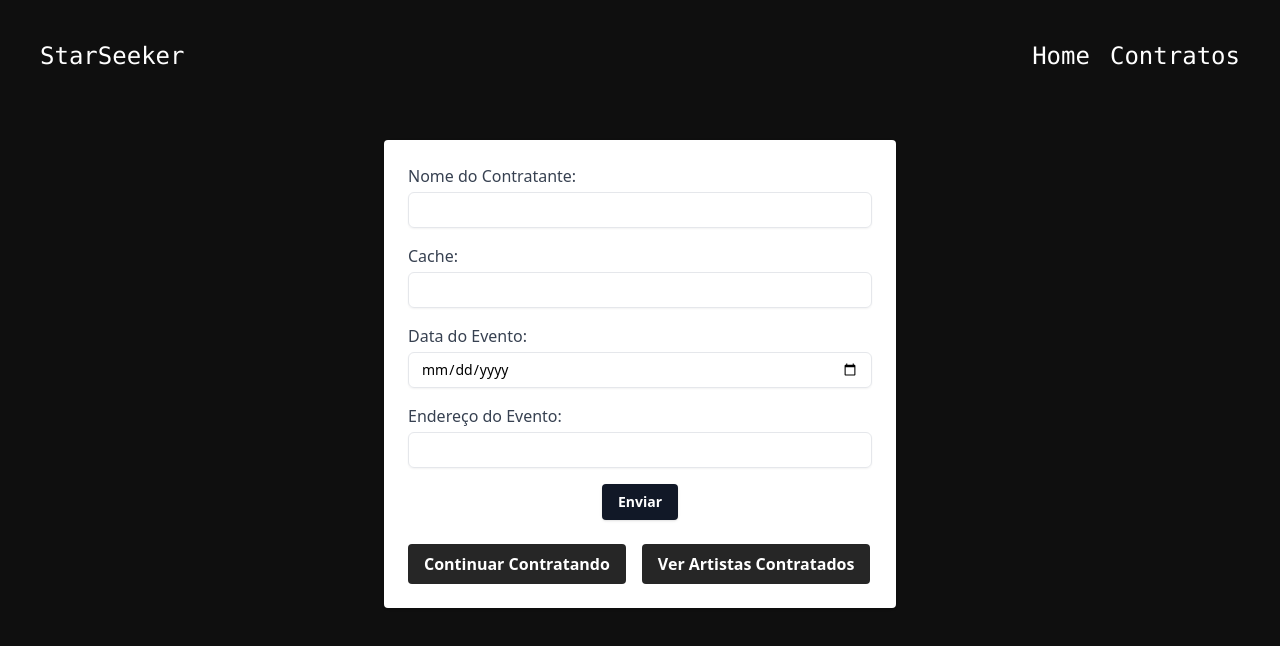
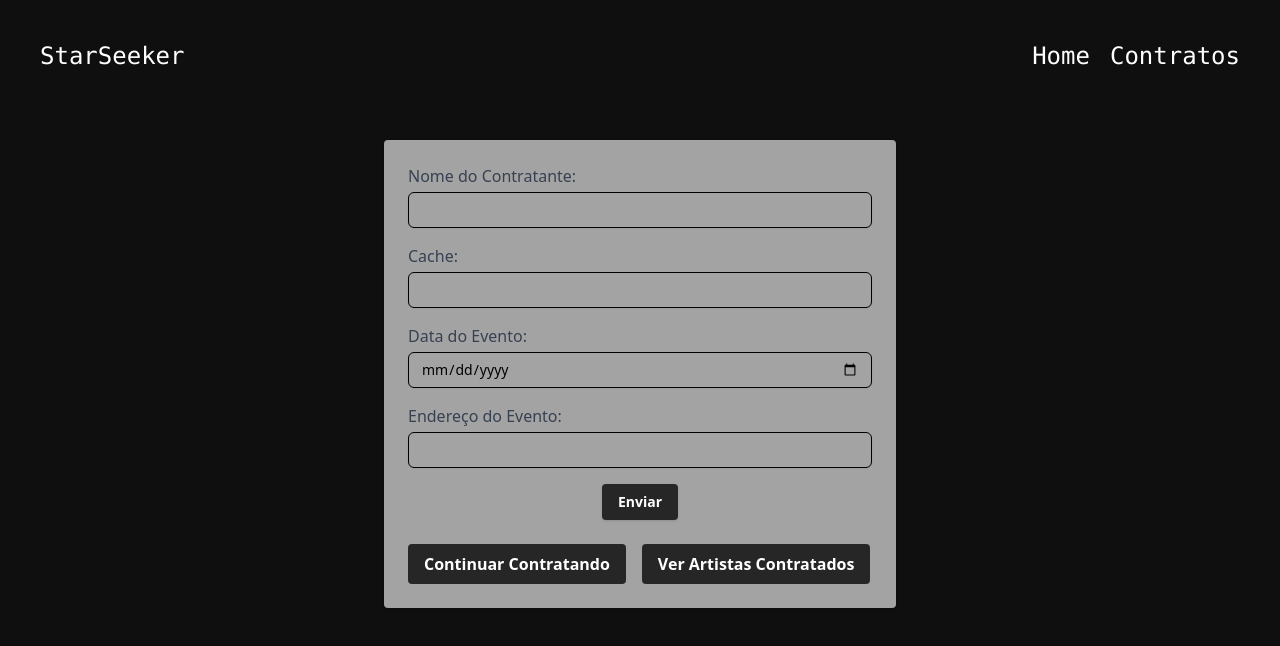
Before and after one commit to kopz9/teste-tecnico, a React (Vite) app: page /form in a window 1280 px wide. Shown: the top 646 px of the page. Built offline with nearby package versions, Linux system fonts and the light colour scheme.

Commit message:
add date formater

```diff
--- a/package.json
+++ b/package.json
@@ -16,6 +16,7 @@
     "class-variance-authority": "^0.7.0",
     "clsx": "^2.1.0",
     "concurrently": "^8.2.2",
+    "date-fns": "^3.3.1",
     "express": "^4.18.3",
     "node-fetch": "^3.3.2",
     "react": "^18.2.0",
--- a/src/components/Form.jsx
+++ b/src/components/Form.jsx
@@ -3,6 +3,7 @@ import { Link } from "react-router-dom";
 import { NavigationBar } from "./NavBar";
 import { Input } from "./ui/input";
 import { Button } from "./ui/button";
+import toast, { Toaster } from "react-hot-toast";
 
 export const Form = () => {
   const selectedArtist = JSON.parse(localStorage.getItem("selectedArtist"));
@@ -41,7 +42,7 @@ export const Form = () => {
       formData.dataEvento.trim() === "" ||
       formData.enderecoEvento.trim() === ""
     ) {
-      alert("Preencha todos os campos");
+      toast.error("Preencha todos os campos");
       return;
     }
 
@@ -70,8 +71,9 @@ export const Form = () => {
 
   return (
     <>
+      <Toaster />
       <NavigationBar />
-      <div className="max-w-lg mx-auto p-6 mt-12 bg-white rounded shadow">
+      <div className="max-w-lg mx-auto p-6 mt-12 border-black bg-neutral-400 rounded shadow">
         {selectedArtist && (
           <div className="mb-6">
             <h2 className="text-xl font-bold">Artista Selecionado</h2>
@@ -83,39 +85,37 @@ export const Form = () => {
           <label className="block mb-4">
             <span className="text-gray-700">Nome do Contratante:</span>
             <Input
-              className="form-input mt-1 block w-full rounded-md shadow-sm focus:ring-indigo-500 focus:border-indigo-500 sm:text-sm"
+              className="form-input mt-1 border-black block w-full rounded-md shadow-sm focus:ring-indigo-500 focus:border-indigo-500 sm:text-sm"
               type="text"
               name="contratante"
               value={formData.contratante}
               onChange={handleChange}
-              required
             />
           </label>
           <label className="block mb-4">
             <span className="text-gray-700">Cache:</span>
             <Input
-              className="form-input mt-1 block w-full  rounded-md shadow-sm focus:ring-indigo-500 focus:border-indigo-500 sm:text-sm"
+              className="form-input mt-1 block w-full  rounded-md shadow-sm border-black focus:ring-indigo-500 focus:border-indigo-500 sm:text-sm"
               type="text"
               name="cache"
               value={formData.cache}
               onChange={handleChange}
             />
           </label>
-          <label className="block mb-4">
-            <span className="text-gray-700">Data do Evento:</span>
+          <label className="block mb-4 " >
+            <span className="text-gray-700 ">Data do Evento:</span>
             <Input
-              className="form-input mt-1 block w-full rounded-md shadow-sm focus:ring-indigo-500 focus:border-indigo-500 sm:text-sm"
+              className="form-input mt-1 block w-full rounded-md shadow-sm border-black focus:ring-indigo-500 focus:border-indigo-500 sm:text-sm"
               type="date"
               name="dataEvento"
               value={formData.dataEvento}
               onChange={handleChange}
-              required
             />
           </label>
           <label className="block mb-4">
             <span className="text-gray-700">Endereço do Evento:</span>
             <Input
-              className="form-input mt-1 block w-full rounded-md shadow-sm focus:ring-indigo-500 focus:border-indigo-500 sm:text-sm"
+              className="form-input mt-1 block w-full rounded-md shadow-sm border-black focus:ring-indigo-500 focus:border-indigo-500 sm:text-sm"
               type="text"
               name="enderecoEvento"
               value={formData.enderecoEvento}
@@ -125,14 +125,14 @@ export const Form = () => {
           <div className="flex justify-center">
             <Button
               type="submit"
-              className="hover:bg-neutral-500 text-white font-bold py-2 px-4 rounded"
+              className="bg-neutral-800 hover:bg-neutral-500 text-white font-bold py-2 px-4 rounded"
             >
               Enviar
             </Button>
           </div>
         </form>
         {showSuccessMessage && (
-          <p className="mt-4 text-green-600">Formulário enviado com sucesso!</p>
+          <p className="text-2xl mt-4 text-green-600 text-center">Formulário enviado com sucesso!</p>
         )}
         <div className="mt-6">
           <Link
```
Also changed, not shown: 1 other file (tests, documents, lock files or other folders).
